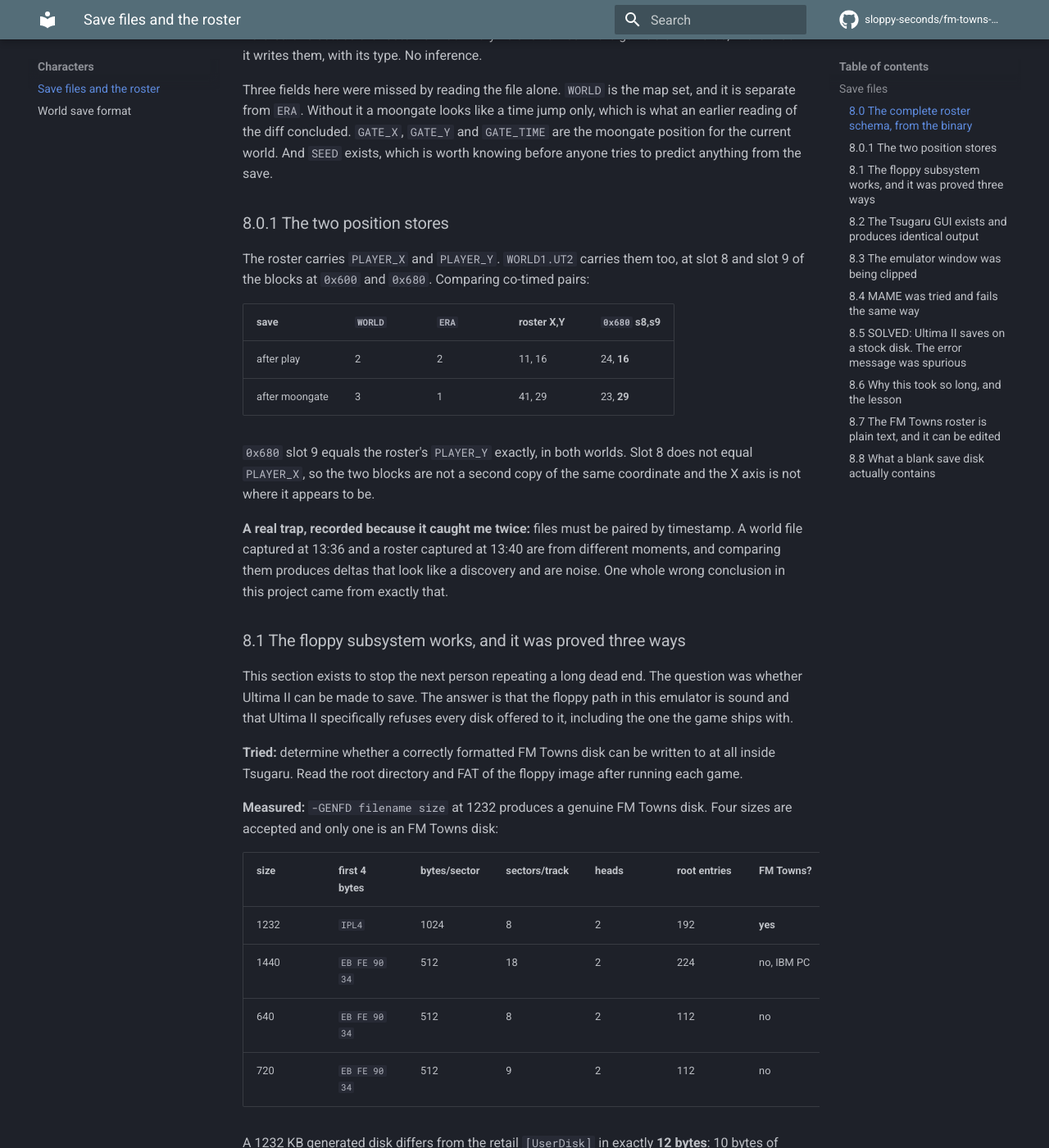
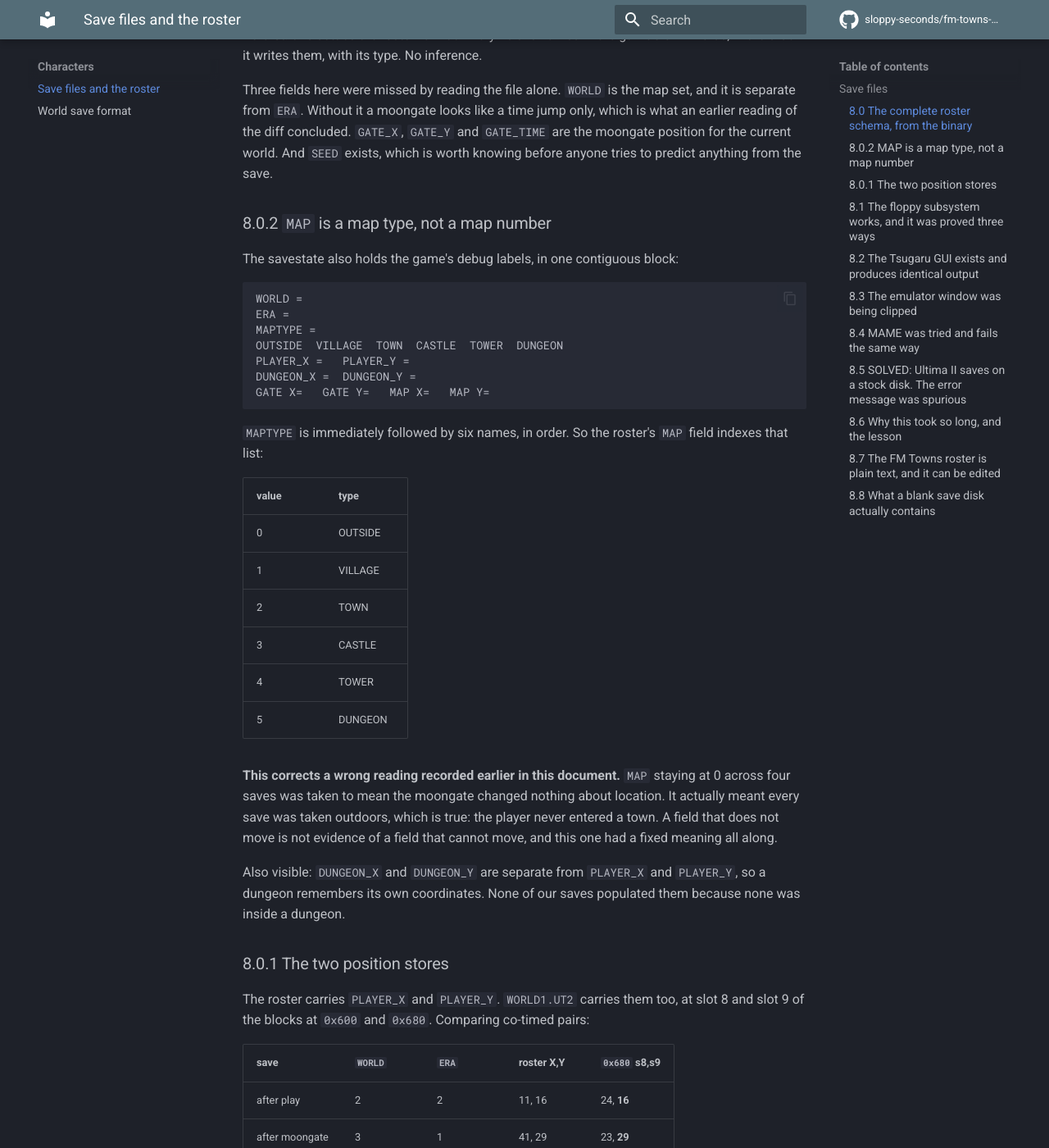
Before and after one commit to sloppy-seconds/fm-towns-ultima, an MkDocs documentation site: the page built from docs/save-files.md, in a window 1280 px wide and 1400 px high, scrolled down 1299 px. Shown: the whole window at 82% size. Built offline with MkDocs 1.6.1 and Material for MkDocs 9.7.7, drawn with Linux system fonts in a browser that asks for light colours; comment, search, counter and statistics services are not loaded.

Commit message:
Find the map geometry in live memory, and the map type names
Two answers out of one savestate, both of which had resisted static analysis.

GEOMETRY. MAP2_1.TIF is not loaded whole. The game reads from offset 0x800 and
holds the remaining 31,232 bytes contiguously. Found at savestate 0xb0ac2, matched
100% with no divergence, and twelve independent high-entropy slices each landed at
the expected offset so it is not a pattern coincidence.

31232 = 128 x 244. That is the map size. This corrects the 320 x 104 reading, which
came from dividing 33,280 by plausible widths without knowing which part of the
file the game actually consumes. Take the 0x800 prefix out and 128 by 244 is the
only factorisation that is a plausible map.

The skipped 2,048 bytes are not padding: 1,538 of them are non-zero and they use
the same tile vocabulary as the grid. They hold map-shaped data this code path does
not read. What for is left open rather than guessed.

MAP TYPE. The savestate carries the game's debug labels as one contiguous block:
WORLD, ERA, MAPTYPE followed by OUTSIDE, VILLAGE, TOWN, CASTLE, TOWER, DUNGEON,
then PLAYER_X/Y, DUNGEON_X/Y and GATE/MAP coords. So the roster's MAP field is an
index into that list, not a map number.

That corrects a wrong conclusion from the previous commit. MAP stayed 0 across four
saves and I read that as the moongate changing nothing about location. It actually
meant every save was taken outdoors, because the player never entered a town. A
field that did not move is not evidence of a field that cannot move.

Also visible: DUNGEON_X and DUNGEON_Y are separate from PLAYER_X and PLAYER_Y, so
dungeons remember their own coordinates. None of our saves populated them.

MAP.MP2 is not in RAM at all, so it is read on demand rather than held.

````diff
--- a/docs/save-files.md
+++ b/docs/save-files.md
@@ -61,6 +61,42 @@ and it is separate from `ERA`. Without it a moongate looks like a time jump only
 which is what an earlier reading of the diff concluded. `GATE_X`, `GATE_Y` and
 `GATE_TIME` are the moongate position for the current world. And `SEED` exists,
 which is worth knowing before anyone tries to predict anything from the save.
+
+### 8.0.2 `MAP` is a map type, not a map number
+
+The savestate also holds the game's debug labels, in one contiguous block:
+
+```
+WORLD =
+ERA =
+MAPTYPE =
+OUTSIDE  VILLAGE  TOWN  CASTLE  TOWER  DUNGEON
+PLAYER_X =   PLAYER_Y =
+DUNGEON_X =  DUNGEON_Y =
+GATE X=   GATE Y=   MAP X=   MAP Y=
+```
+
+`MAPTYPE` is immediately followed by six names, in order. So the roster's `MAP`
+field indexes that list:
+
+| value | type |
+|---|---|
+| 0 | OUTSIDE |
+| 1 | VILLAGE |
+| 2 | TOWN |
+| 3 | CASTLE |
+| 4 | TOWER |
+| 5 | DUNGEON |
+
+**This corrects a wrong reading recorded earlier in this document.** `MAP` staying
+at 0 across four saves was taken to mean the moongate changed nothing about
+location. It actually meant every save was taken outdoors, which is true: the
+player never entered a town. A field that does not move is not evidence of a field
+that cannot move, and this one had a fixed meaning all along.
+
+Also visible: `DUNGEON_X` and `DUNGEON_Y` are separate from `PLAYER_X` and
+`PLAYER_Y`, so a dungeon remembers its own coordinates. None of our saves populated
+them because none was inside a dungeon.
 
 ### 8.0.1 The two position stores
 
````
Also changed, not shown: docs/assets-and-graphics.md (+32 -0 lines).
